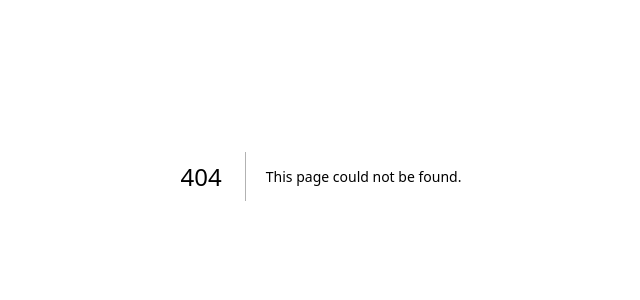
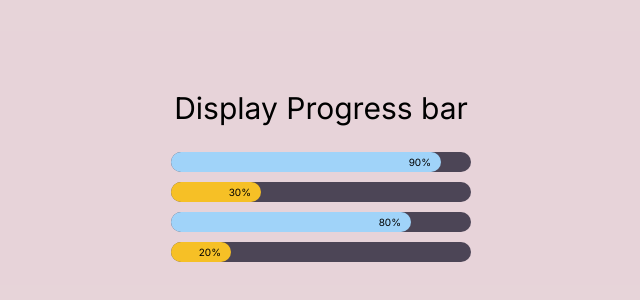
Before and after one commit to RonnyKorneli/gute-nacht-geschichten, a Next.js app: page /progress-bar in a window 1280 px wide. Before the commit this address had no page. Shown: the part 224-524 px from the top of the page, without its empty margins (319-959 px from the left). Built offline with nearby package versions, Linux system fonts and the light colour scheme.

Commit message:
Added Progress bar

```diff
--- /dev/null
+++ b/src/app/components/displayProgessBar.jsx
@@ -0,0 +1,39 @@
+
+function ProgressBar({ bgColor, completed }) {
+
+   console.log(completed)
+
+    const progressBarContainer = {
+       width:"300px",
+       height:"20px",
+       marginTop: "10px",
+       border:"none",
+       borderRadius:"10px",
+       backgroundColor:"#4C4556",
+       display:"flex",
+    }
+
+    const progressBarColor = {
+       width: completed+ "%",
+       height:"20px",
+       borderRadius:"10px",
+       backgroundColor: bgColor,
+       display:"flex",
+       justifyContent:"end",
+       fontSize:"10px",
+       alignItems:"center",
+       paddingRight:"10px"
+    }
+
+   return (
+     <>
+       <div style={progressBarContainer}>
+          <div style={progressBarColor}>
+             <span>{completed}%</span>
+          </div>
+       </div>
+     </>
+   );
+ }
+
+ export default ProgressBar
--- /dev/null
+++ b/src/app/experience/page.jsx
@@ -0,0 +1,7 @@
+export default function Experience() {
+    return (
+     <div>
+        <h1>Experience</h1>
+     </div>
+    )
+  }
--- a/src/app/globals.css
+++ b/src/app/globals.css
@@ -0,0 +1,8 @@
+@tailwind base;
+@tailwind components;
+@tailwind utilities;
+
+body{
+    height: 100vh;
+    width: 100vw;
+}
--- a/src/app/page.js
+++ b/src/app/page.js
@@ -1,9 +1,11 @@
-import Image from 'next/image'
+import Link from 'next/link'
+
 
 export default function Home() {
   return (
    <div>
       <h1>Testing Next.js</h1>
+      <Link  href="/progress-bar">Progress Bar</Link>
    </div>
   )
 }
--- /dev/null
+++ b/src/app/progress-bar/page.jsx
@@ -0,0 +1,33 @@
+'use-client'
+import React from 'react'
+import ProgressBar from '../components/displayProgessBar.jsx'
+
+function DisplayProgressBar (){
+
+   const testData = [
+      {bgColor: "#A0D3F9", completed: 90},
+      {bgColor: "#F6C026", completed: 30},
+      {bgColor: "#A0D3F9", completed: 80},
+      {bgColor: "#F6C026", completed: 20}
+   ]
+
+
+    return(
+        <div className='w-full h-full flex flex-col justify-center items-center bg-amber/20'>
+            <h1 className='text-3xl mb-4'>Display Progress bar </h1>
+            {
+               testData.map((item, index)=>{
+                 return (
+                 <ProgressBar
+                  key={index}
+                  bgColor={item.bgColor}
+                  completed={item.completed}
+                 />
+                 )
+               })
+            }
+        </div>
+    )
+}
+
+export default DisplayProgressBar
--- a/tailwind.config.js
+++ b/tailwind.config.js
@@ -1,5 +1,6 @@
 /** @type {import('tailwindcss').Config} */
 module.exports = {
+  mode: 'jit',
   content: [
     './src/pages/**/*.{js,ts,jsx,tsx,mdx}',
     './src/components/**/*.{js,ts,jsx,tsx,mdx}',
@@ -7,6 +8,12 @@ module.exports = {
   ],
   theme: {
     extend: {
+      colors:{
+        'gray': '#4C4556',
+        'amber': '#872642',
+        'gold':'#F6C026',
+        'clear-blue':'#A0D3F9'
+      },
       backgroundImage: {
         'gradient-radial': 'radial-gradient(var(--tw-gradient-stops))',
         'gradient-conic':
```
Also changed, not shown: package.json (+6 -6 lines), 2 other files (tests, documents, lock files or other folders).
